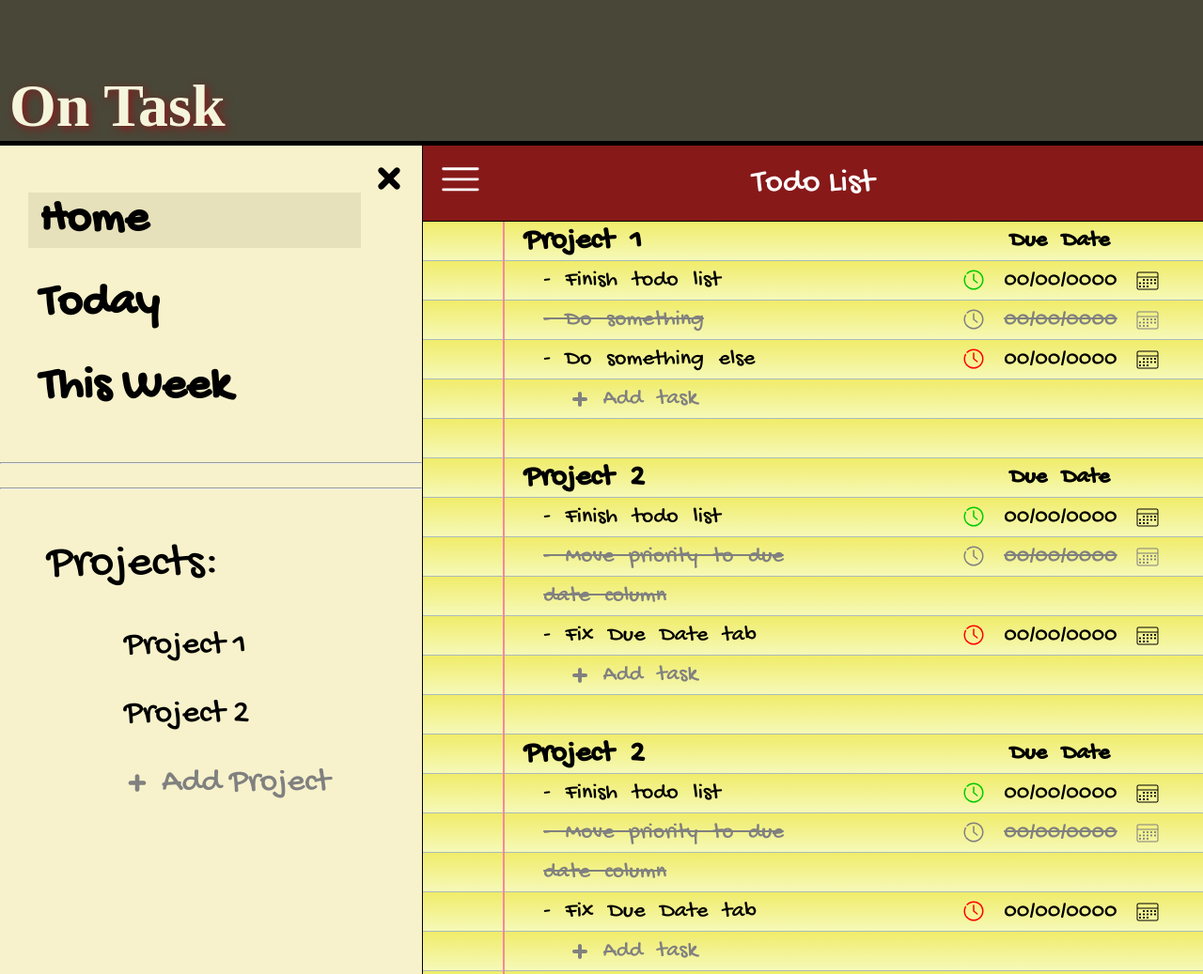
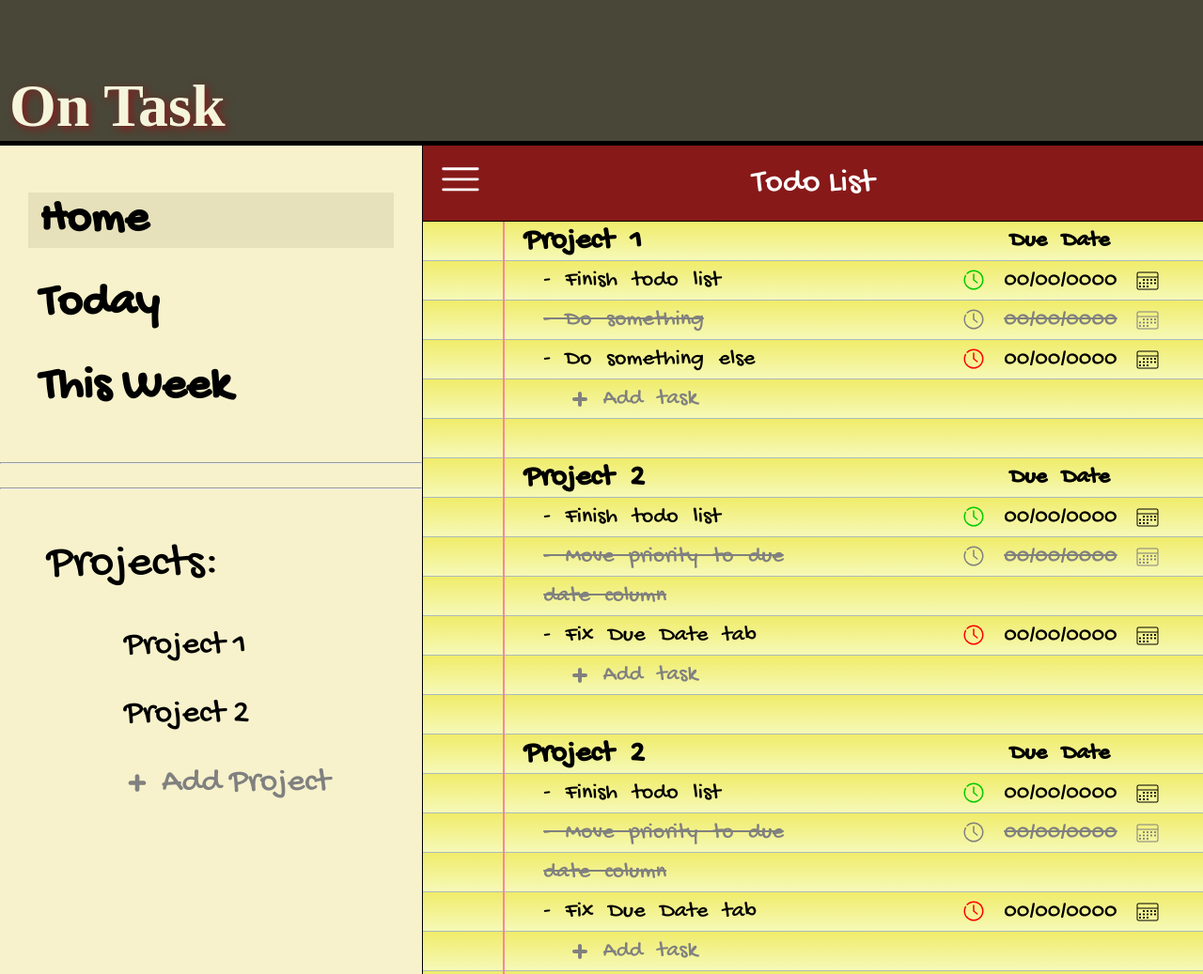
Before and after one commit to JPAK36/todo-list, a website: page dist/index.html in a window 1280 px wide. Shown: the top 1037 px of the page at 94% size. Drawn offline with Linux system fonts and the light colour scheme.

Commit message:
Remove extra close button from sidebar to have only one button to open/close the sidebar

```diff
--- a/dist/index.html
+++ b/dist/index.html
@@ -18,9 +18,6 @@
     <div id="content">
         <div id="sidebar">
             <nav id="sidebar-nav">
-                <i>
-                    <img id="close-sidebar" src="./images/delete-icon.svg">
-                </i>
                 <ul id="nav-btns">
                     <li class='active'>Home</li>
                     <li>Today</li>
--- a/dist/style.css
+++ b/dist/style.css
@@ -61,7 +61,6 @@ body {
 
 #nav-btns > li, .project-list >li {
     margin: 30px;
-    margin-right: 65px;
     text-align: left;
     padding: 0 12px;
 }
```
